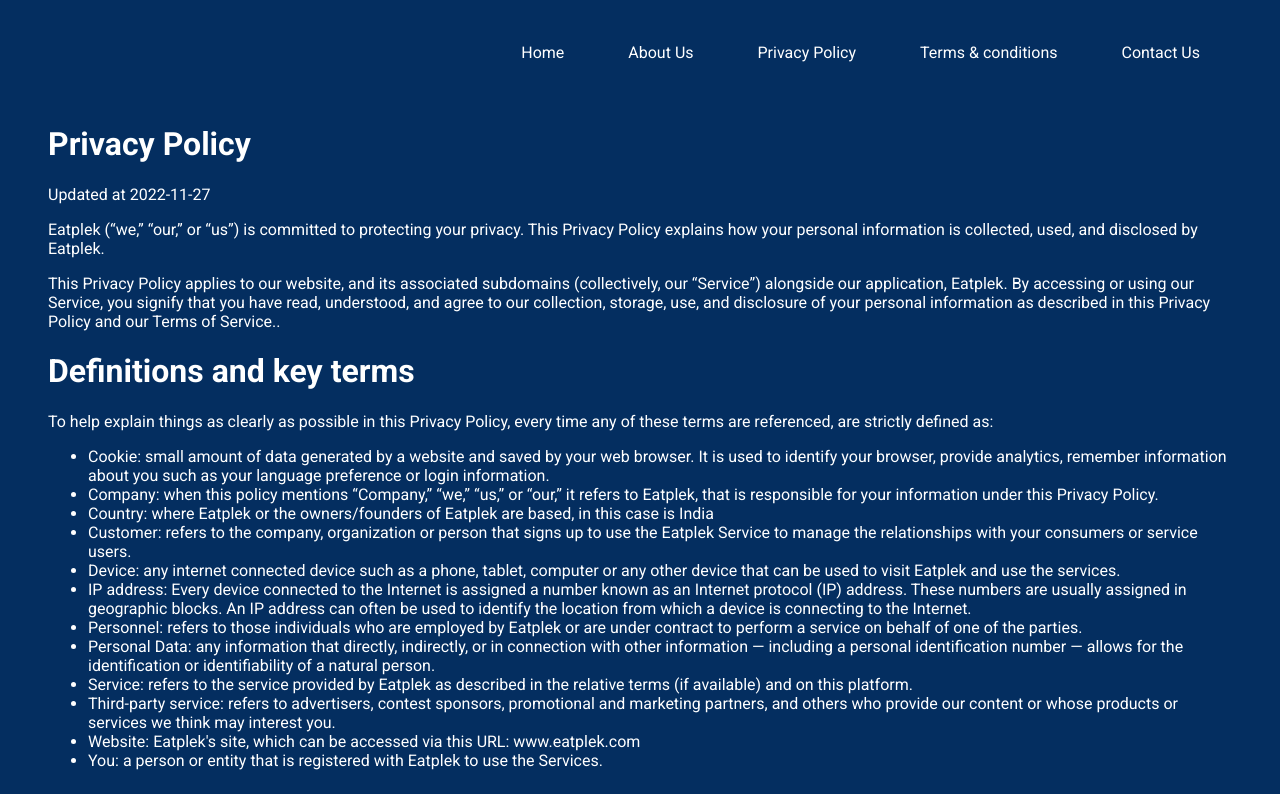
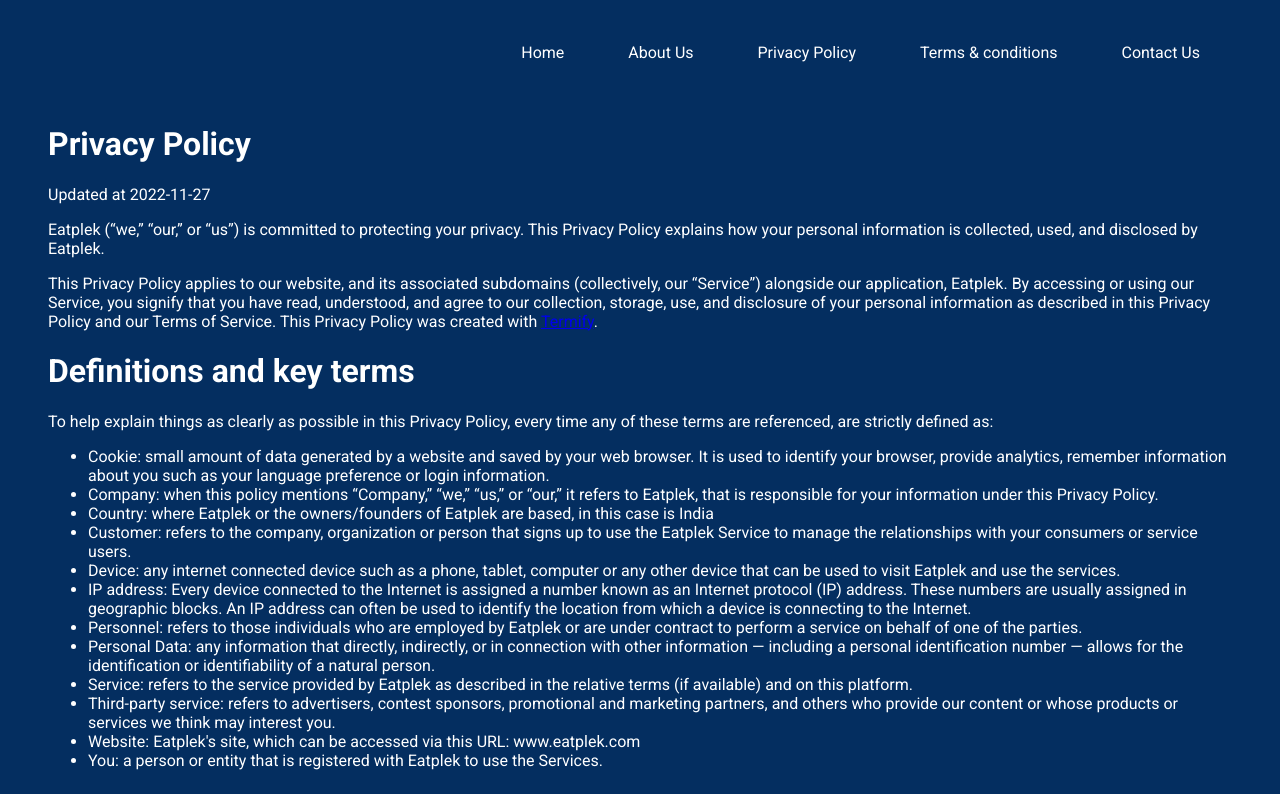
Before and after one commit to sidharth-a-satheesh/eatplek-temp, a React (Create React App) app: page /privacy in a window 1280 px wide. Shown: the top 794 px of the page. Built offline with nearby package versions, Linux system fonts and the light colour scheme.

Commit message:
privacy policy

```diff
--- a/src/pages/privacyPolicy/PrivacyPolicy.js
+++ b/src/pages/privacyPolicy/PrivacyPolicy.js
@@ -100,7 +100,7 @@
 <p>Updated at 2022-11-27</p>
 
 <p> Eatplek (“we,” “our,” or “us”) is committed to protecting your privacy. This Privacy Policy explains how your personal information is collected, used, and disclosed by Eatplek.</p>
-<p>This Privacy Policy applies to our website, and its associated subdomains (collectively, our “Service”) alongside our application, Eatplek. By accessing or using our Service, you signify that you have read, understood, and agree to our collection, storage, use, and disclosure of your personal information as described in this Privacy Policy and our Terms of Service..</p>
+<p>This Privacy Policy applies to our website, and its associated subdomains (collectively, our “Service”) alongside our application, Eatplek. By accessing or using our Service, you signify that you have read, understood, and agree to our collection, storage, use, and disclosure of your personal information as described in this Privacy Policy and our Terms of Service. This Privacy Policy was created with <a href="https://termify.io" target="_blank">Termify</a>.</p>
 
 <h1>Definitions and key terms</h1>
 <p>To help explain things as clearly as possible in this Privacy Policy, every time any of these terms are referenced, are strictly defined as:
```
